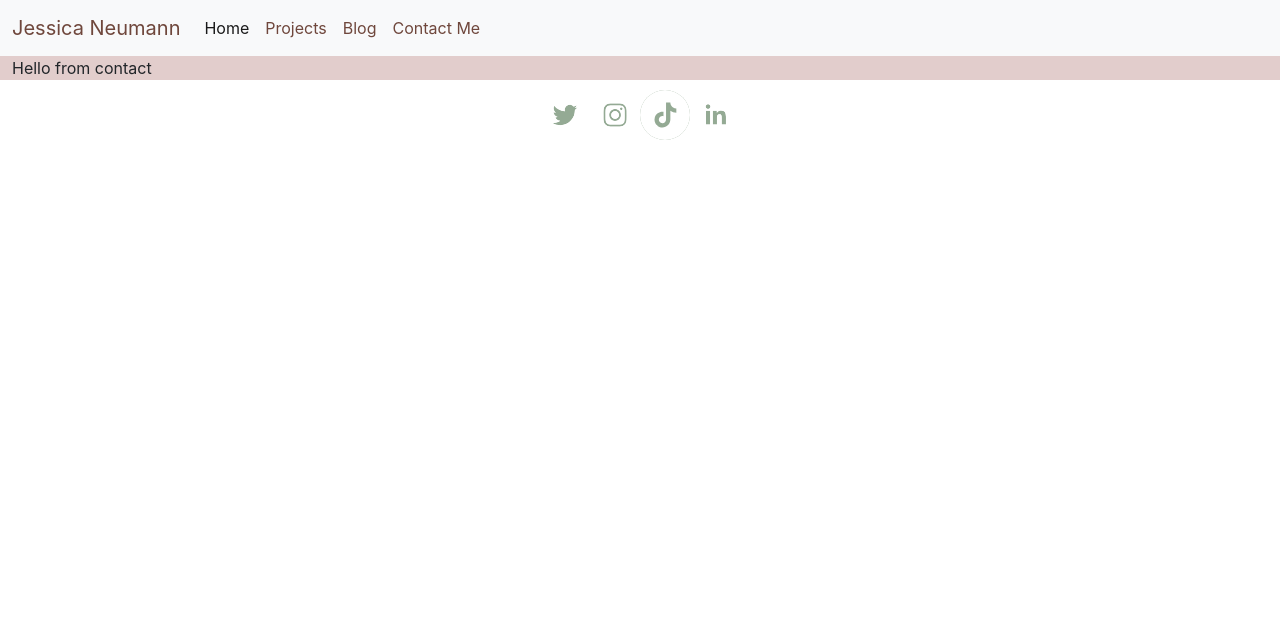
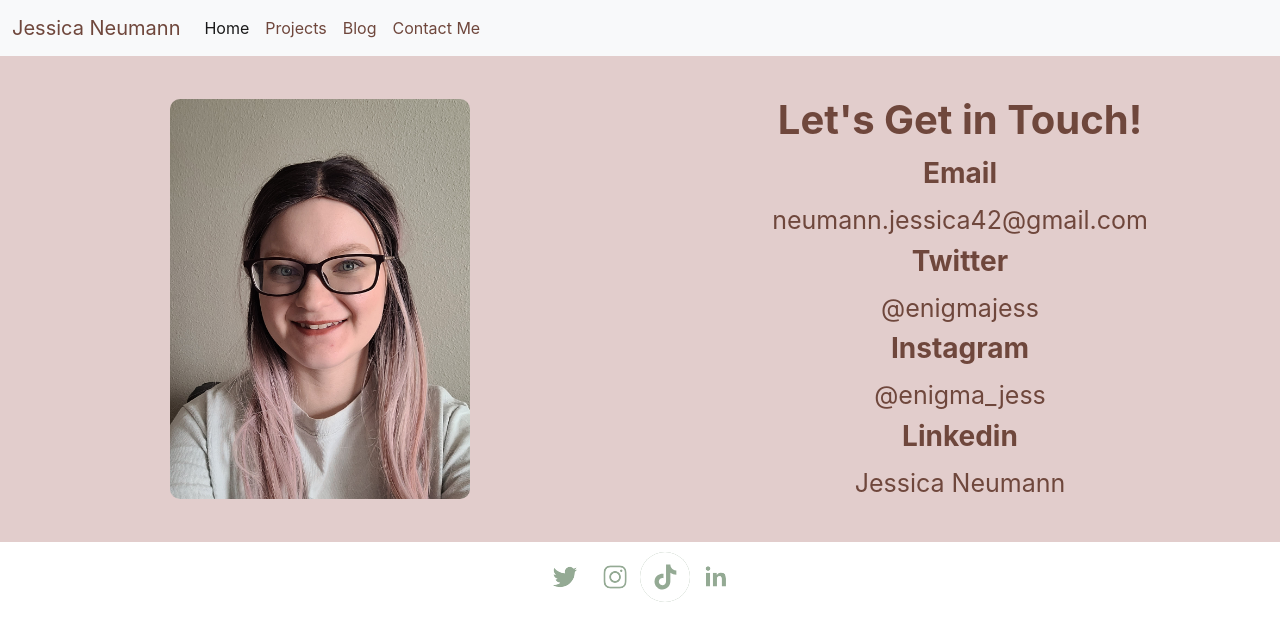
Before and after one commit to enigmajess/professional-portfolio, a React (Create React App) app: page /contact in a window 1280 px wide. Shown: the top 640 px of the page. Built offline with nearby package versions, Linux system fonts and the light colour scheme.

Commit message:
added content and styled contact page

```diff
--- a/src/Navigation.js
+++ b/src/Navigation.js
@@ -6,9 +6,9 @@ export default function Navigation() {
   return (
       <nav className="navbar navbar-expand-lg bg-light">
         <div className="container-fluid">
-          <a className="navbar-brand" href="#">
+          <Link className="navbar-brand" to="/">
             Jessica Neumann
-          </a>
+          </Link>
           <button
             className="navbar-toggler"
             type="button"
--- /dev/null
+++ b/src/Pages/Contact.css
@@ -0,0 +1,41 @@
+.contact  {
+    color: #6F473C;
+    margin: 0 auto;
+
+
+}
+
+.contact a {
+    text-decoration: none;
+    font-size: 25px;
+    color: #6F473C;
+    line-height: 1.5;
+
+}
+
+.contact h3 {
+    line-height: 1.5;
+    font-weight: bold;
+}
+
+.contact h1 {
+    font-weight: bold;
+
+}
+
+.profilePicContact {
+    max-width: 300px;
+    max-height: 500px;
+    border-radius: 10px;
+    margin: 0 auto;
+    margin-top: 40px;
+    margin-bottom: 40px;
+
+
+}
+
+.contactLinks {
+    margin: 0 auto;
+    margin-top: 40px;
+    margin-bottom: 40px;
+}
--- a/src/Pages/Contact.js
+++ b/src/Pages/Contact.js
@@ -1,9 +1,52 @@
+import ProfilePic from "../images/ProfilePic.jpg";
+import "./Contact.css";
+
 const Contact = () => {
-    return (
-        <div className="contact">
-            Hello from contact
+  return (
+    <div className="contact">
+      <div className="row">
+        <div className="col-6 d-flex  align-items-center">
+          <img src={ProfilePic} className="profilePicContact" alt="" />
+        </div>
+        <div className="col-6 d-flex flex-column align-items-center contactLinks">
+          <h1>Let's Get in Touch!</h1>
+          <h3>Email</h3>
+          <a
+            href="mailto:neumann.jessica42@gmail.com"
+            target="_top"
+            rel="noreferrer"
+          >
+            neumann.jessica42@gmail.com
+          </a>
+          <h3>Twitter</h3>
+          <a
+            href="https://twitter.com/enigmajess"
+            target="_blank"
+            rel="noreferrer"
+          >
+            @enigmajess
+          </a>
+          <h3>Instagram</h3>
+          <a
+            href="https://www.instagram.com/enigma_jess/?next=%2Fenigmajess%2F"
+            rel="noreferrer"
+            target="_blank"
+          >
+            @enigma_jess
+          </a>
+
+          <h3>Linkedin</h3>
+          <a
+            href="https://www.linkedin.com/in/jessica-neumann-998305192/"
+            rel="noreferrer"
+            target="_blank"
+          >
+            Jessica Neumann
+          </a>
+        </div>
       </div>
-    )
-}
+    </div>
+  );
+};
 
 export default Contact;
--- a/src/Pages/Home.js
+++ b/src/Pages/Home.js
@@ -14,7 +14,7 @@ export default function Home() {
         <div className="aboutMe d-flex flex-column align-items-center mb-3">
           <h3>About Me</h3>
           <p>
-            Hello! Im Jess, nice to meet you! I’m an aspiring software developer
+            Hello! I'm Jess, nice to meet you! I'm an aspiring software developer
             and a major simulation gameplay fan. My grimmsnallygaster account is
             the best place to keep up with my gameplay content, and Enigma Jess
             for everyday living. Subscribe to my mailing list to stay up to date
```
